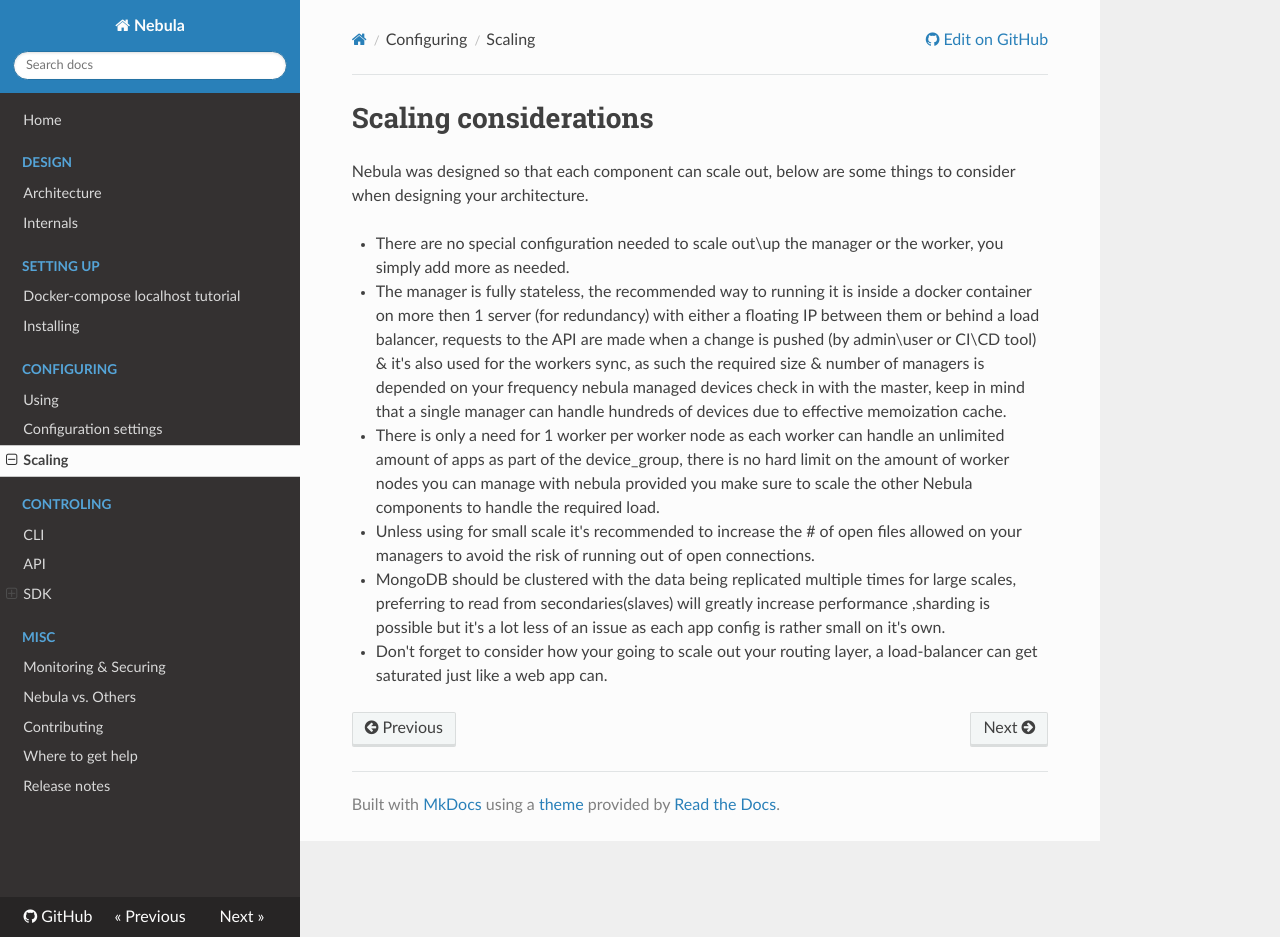
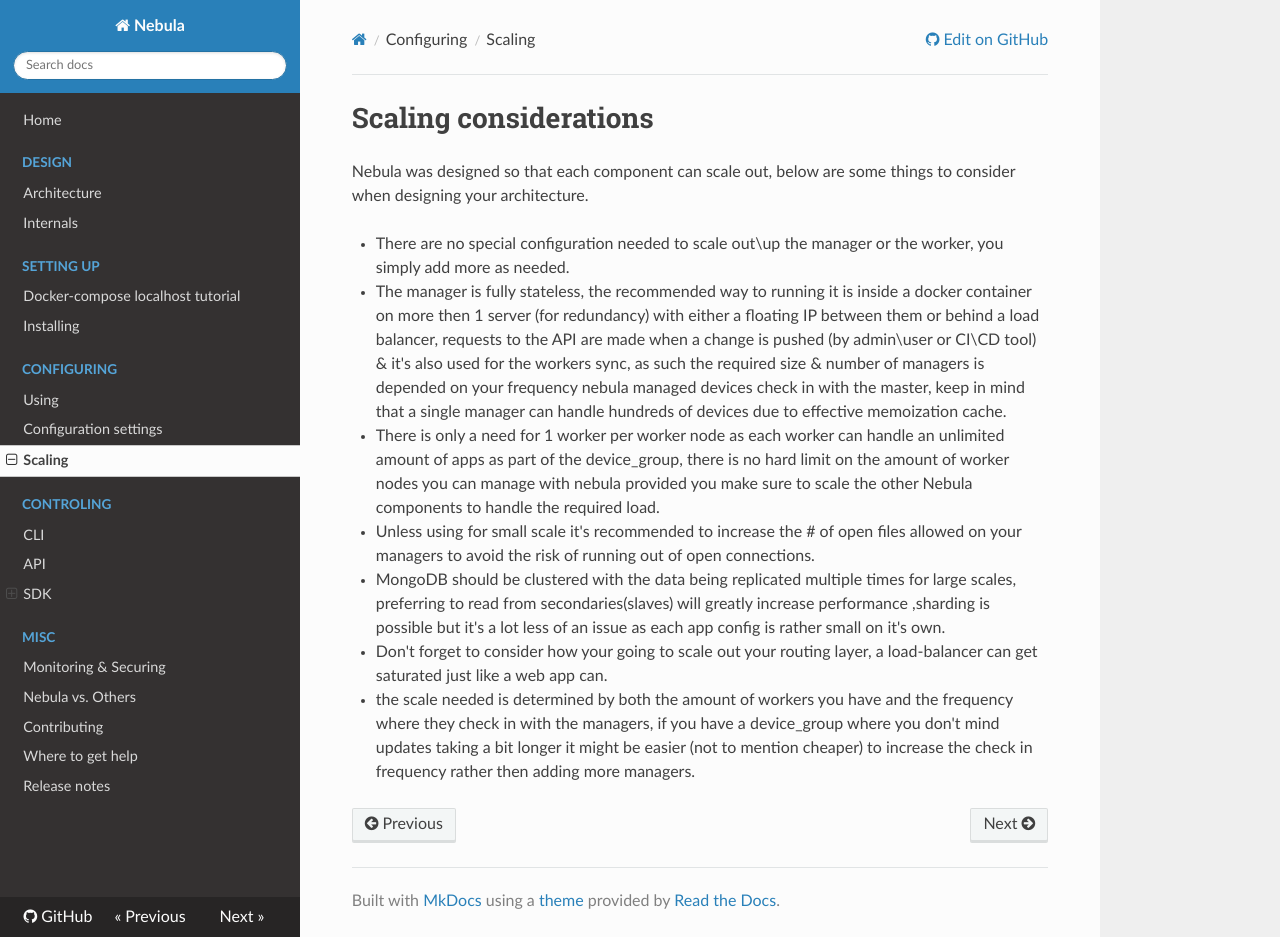
Before and after one commit to nebula-orchestrator/docs, an MkDocs documentation site: the page built from docs/scaling.md, in a window 1280 px wide and 937 px high. Built offline with MkDocs 1.6.1, drawn with Linux system fonts in a browser that asks for light colours; nearby versions of some CDN libraries; old or Windows-style settings are respelled for this version of MkDocs.

Commit message:
adding mention that it is possible to lower the check in frequency rather then scaling out the managers

```diff
--- a/docs/scaling.md
+++ b/docs/scaling.md
@@ -8,3 +8,4 @@
 * Unless using for small scale it's recommended to increase the # of open files allowed on your managers to avoid the risk of running out of open connections.
 * MongoDB should be clustered with the data being replicated multiple times for large scales, preferring to read from secondaries(slaves) will greatly increase performance ,sharding is possible but it's a lot less of an issue as each app config is rather small on it's own.
 * Don't forget to consider how your going to scale out your routing layer, a load-balancer can get saturated just like a web app can.
+* the scale needed is determined by both the amount of workers you have and the frequency where they check in with the managers, if you have a device_group where you don't mind updates taking a bit longer it might be easier (not to mention cheaper) to increase the check in frequency rather then adding more managers.
```
